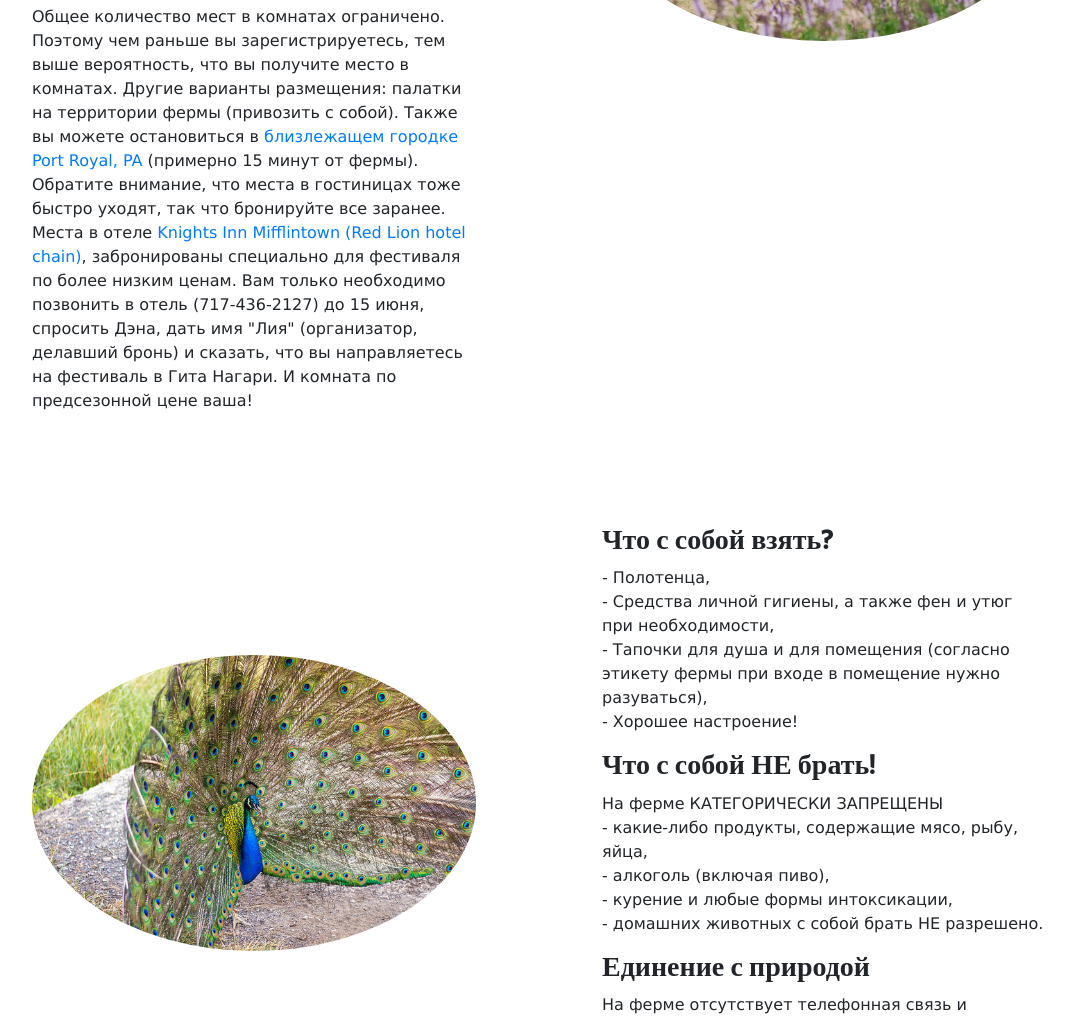
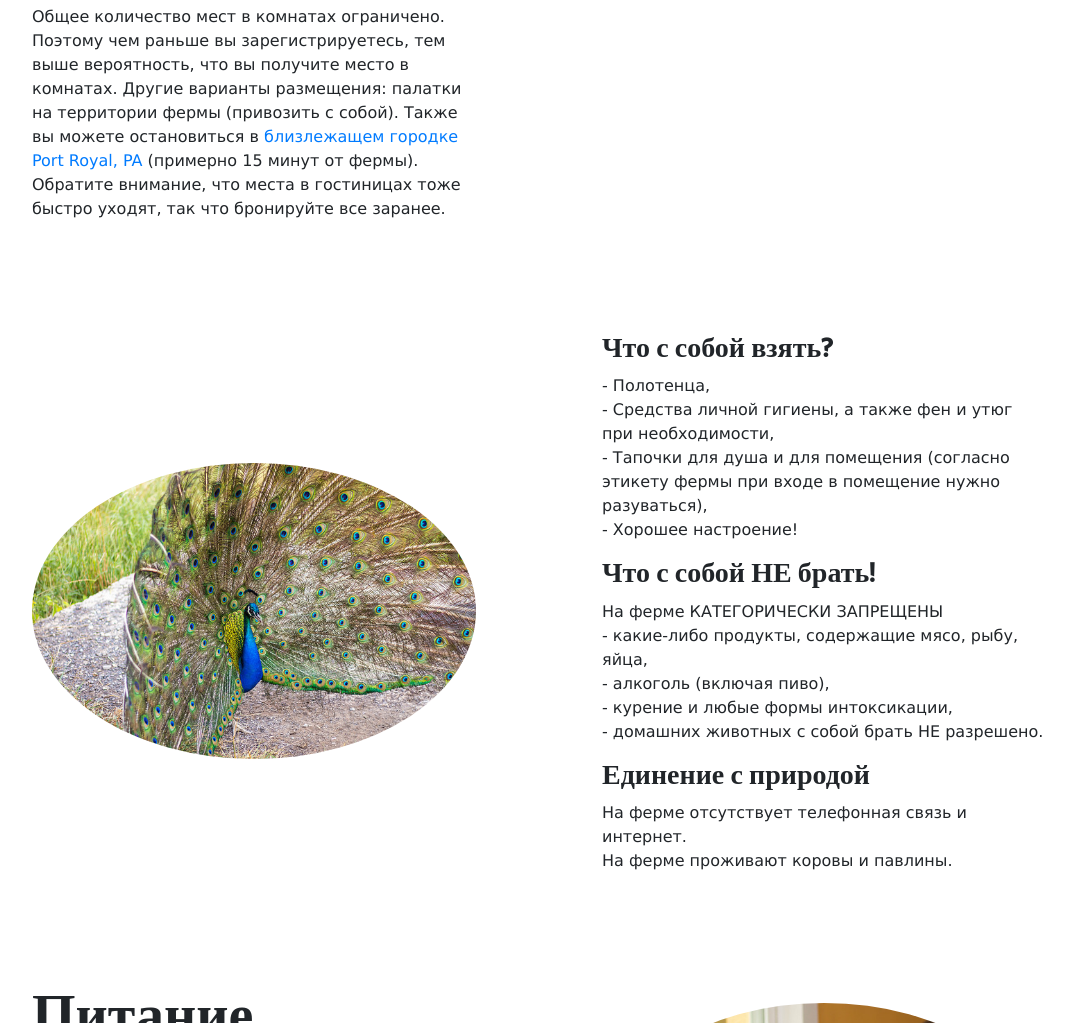
Before and after one commit to grenader/gitafest, a website: page index.html in a window 1280 px wide. Shown: the part 4599-5622 px from the top of the page, without its empty margins (101-1176 px from the left). Drawn offline with nearby package versions, Linux system fonts and the light colour scheme; files that its build step writes are made by us from their sources.

Commit message:
Removed info about hotel discount
It was valid only until June 15.

```diff
--- a/index.html
+++ b/index.html
@@ -247,7 +247,7 @@
                         <h3 class="display-6">Размещение в отеле или палатке</h3>
                         <p>Общее количество мест в комнатах ограничено.<br>
                         Поэтому чем раньше вы зарегистрируетесь, тем выше вероятность, что вы получите место в комнатах. Другие варианты размещения: палатки на территории фермы (привозить с собой). Также вы можете остановиться в <A HREF="http://bit.ly/port-royal-hotels" target="_blank">близлежащем городке Port Royal, PA</A> (примерно 15 минут от фермы).<br>
-                        Обратите внимание, что места в гостиницах тоже быстро уходят, так что бронируйте все заранее. Места в отеле <a href="https://www.redlion.com/knights-inn/pa/mifflintown/knights-inn-mifflintown" target="_blank">Knights Inn Mifflintown (Red Lion hotel chain)</a>, забронированы специально для фестиваля по более низким ценам. Вам только необходимо позвонить в отель (717-436-2127) до 15 июня, спросить Дэна, дать имя &quotЛия&quot (организатор, делавший бронь) и сказать, что вы направляетесь на фестиваль в Гита Нагари. И комната по предсезонной цене ваша!</p>
+                        Обратите внимание, что места в гостиницах тоже быстро уходят, так что бронируйте все заранее.</p>
                     </div>
                 </div>
             </div>
```
